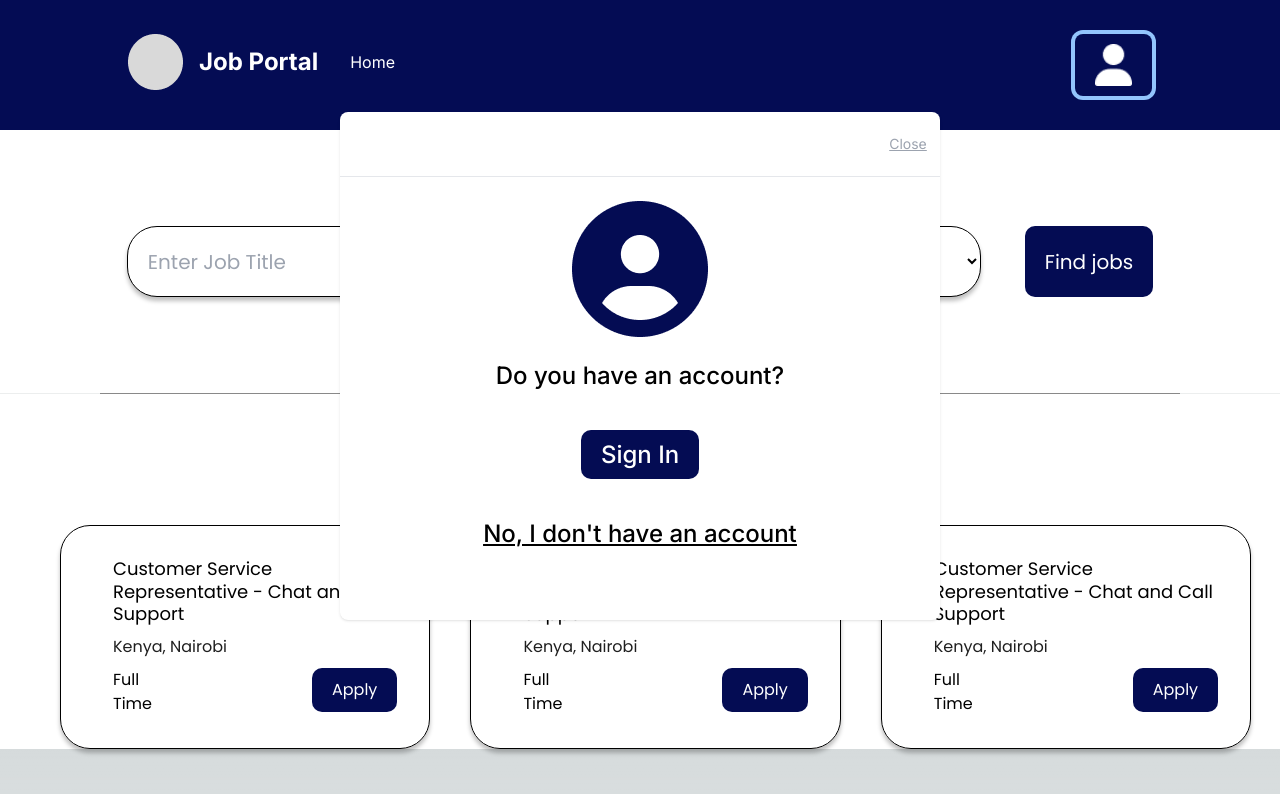
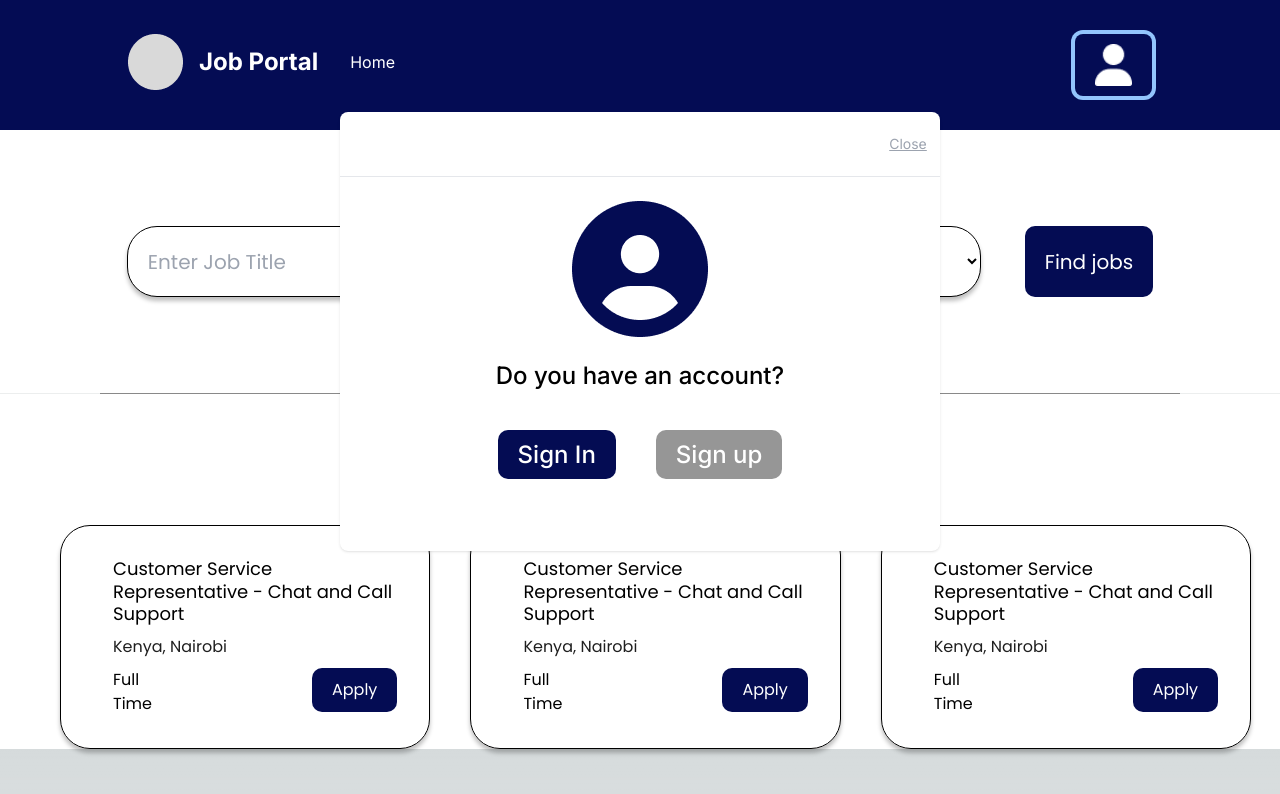
Before and after one commit to Jhoward09123/Job-portal-repo, a Next.js app: page / in a window 1280 px wide. Both pictures are taken after a click on the button 1113 px from the left and 65 px from the top of the page. Shown: the top 794 px of the page. Built offline with nearby package versions, Linux system fonts and the light colour scheme.

Commit message:
route fix

```diff
--- a/src/app/components/Modals/Modal.jsx
+++ b/src/app/components/Modals/Modal.jsx
@@ -65,9 +65,9 @@ const Modal = () => {
                 <div className="question text-black pb-4">
                   Do you have an account?
                 </div>
-                <div className="grid gap-10">
+                <div className=" gap-10 flex justify-center">
                   <div className="">
-                    <Link href="/register">
+                    <Link href="/login">
                       <button
                         onClick={closeModal}
                         type="button"
@@ -78,19 +78,16 @@ const Modal = () => {
                       </button>
                     </Link>
                   </div>
-                  <div className="IdonthaveACc">
+
                   <div className="idonthave">
                     <button
                       onClick={closeModal}
                       type="button"
-                        className="text-black btn_idont_have"
+                      className="btn_signin_signup"
                       data-modal-hide="defaultModal"
                     >
-                        <Link href="/register">
-                          No, I don't have an account
-                        </Link>
+                      <Link href="/register">Sign up</Link>
                     </button>
-                    </div>
                   </div>
                 </div>
               </div>
--- a/src/app/globals.css
+++ b/src/app/globals.css
@@ -291,6 +291,20 @@ body {
   line-height: normal;
 }
 
+.btn_signin_signup {
+  padding: 10px 20px;
+  justify-content: center;
+  align-items: center;
+  border-radius: 10px;
+  background: #969696;
+  font-size: 24px;
+  font-style: normal;
+  font-weight: 500;
+  line-height: normal;
+}
+
+
+
 .btn_idont_have {
   font-size: 24px;
   font-style: normal;
```
Lines whose indentation alone changed are shown as unchanged.
